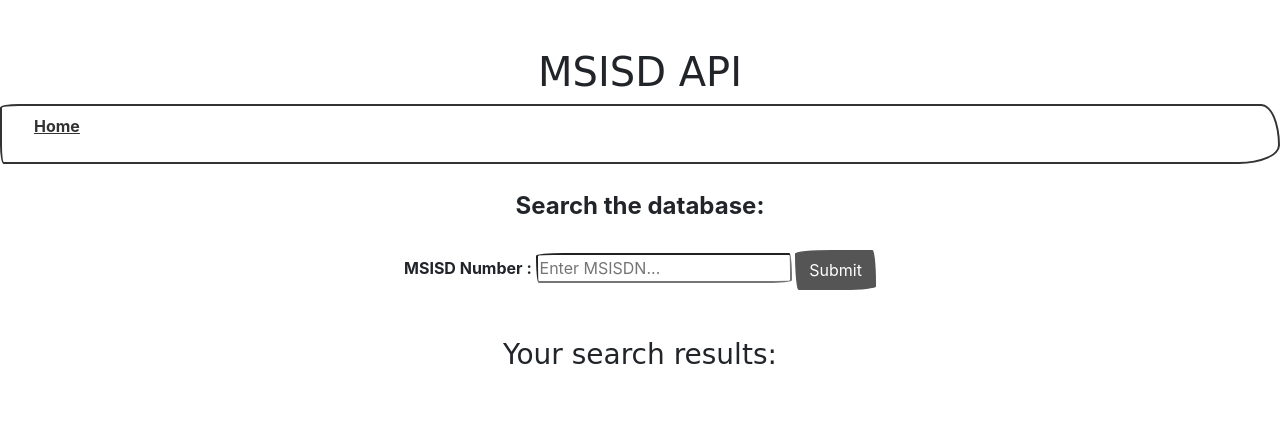
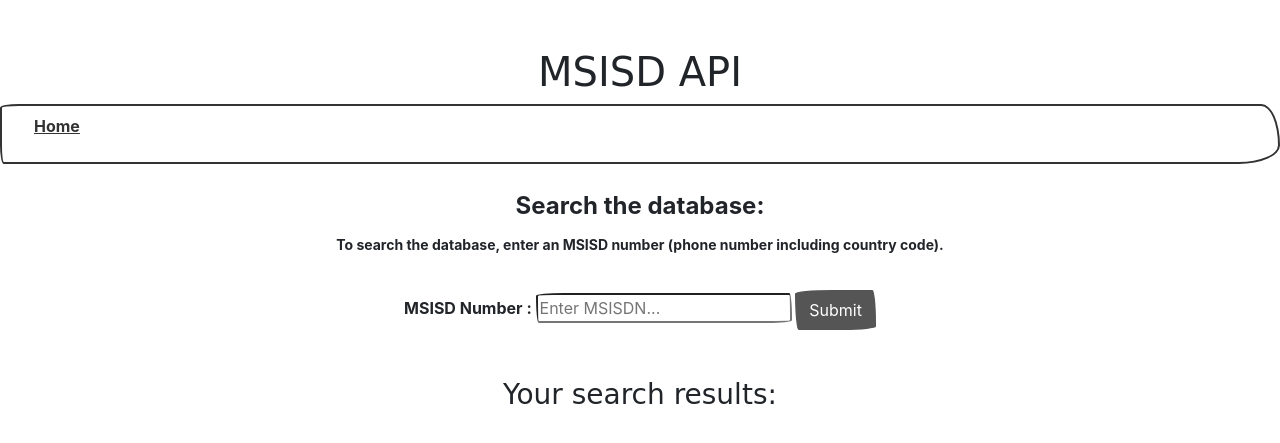
Before and after one commit to dmdequin/msisdn-app-api, a Django app: template app/msisd/templates/search.html in a window 1280 px wide. Shown: the top 443 px of the page. Run offline with Django 4.2, Linux system fonts and the light colour scheme; the template is opened without the code that fills it, so the values that code supplies are empty; parts of the project's set-up code (start-up, migrations or seed data) failed here and were passed over; some web fonts are replaced.

Commit message:
added instructions to search

```diff
--- a/app/msisd/templates/base.html
+++ b/app/msisd/templates/base.html
@@ -18,7 +18,7 @@
         <nav class='navbar navbar-expand-lg bg-light'>
           <ul>
             <!-- change link based on deployed vs local version -->
-            <a href="localhost:8000/api/msisd/home/">Home</a>
+            <a href="http://localhost:8000/api/msisd/home/">Home</a>
           </ul>
         </nav>
         <br>
@@ -26,6 +26,7 @@
           <form action="/api/msisd/api-search/" method="GET">
             <fieldset>
               <legend>Search the database:</legend>
+              <p><small>To search the database, enter an MSISD number (phone number including country code).</small></p>
                 {% comment %} <div class="form-group">
                   <label for="msisdn" class="form-label mt-4">MSISD Number</label>
                   <input type="number" class="form-control" id="msisdn" aria-describedby="emailHelp" placeholder="Enter MSISDN...">
```
